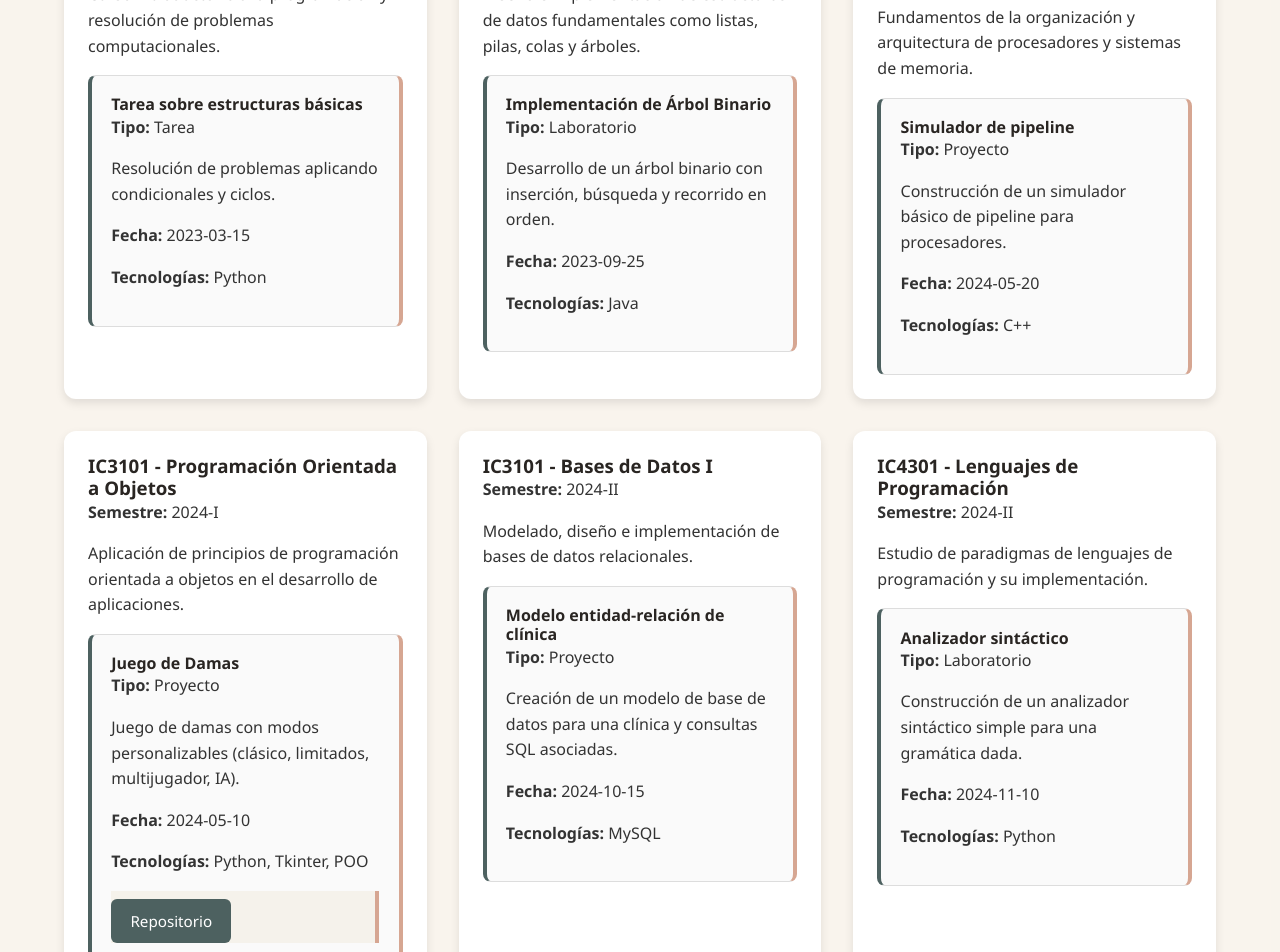
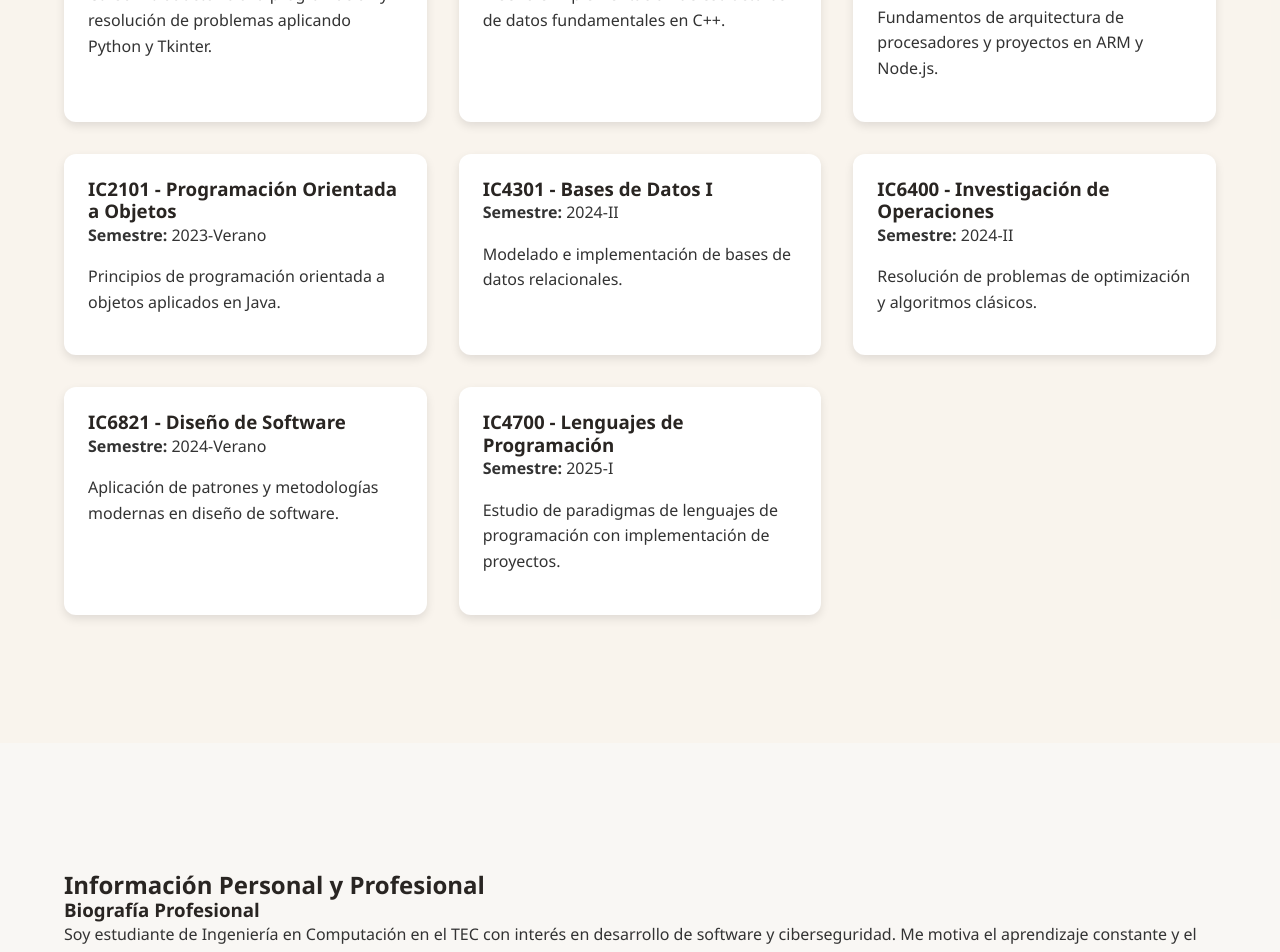
Before and after one commit to jimendezm/portafolio-pw, a React (Vite) app: page / in a window 1280 px wide. Shown: the part 1160-2112 px from the top of the page. Built offline with nearby package versions, Linux system fonts and the light colour scheme.

Commit message:
Filtrado de trabajos

```diff
--- a/src/components/informacion.jsx
+++ b/src/components/informacion.jsx
@@ -108,7 +108,7 @@ export default function Informacion() {
       <ul>
         {cvData.educacion.map((edu, i) => (
           <li key={i}>
-            <strong>{edu.titulo}</strong> - {edu.institucion} ({edu.periodo})
+            {edu.titulo} - {edu.institucion} ({edu.periodo})
           </li>
         ))}
       </ul>
--- a/src/components/trabajos.jsx
+++ b/src/components/trabajos.jsx
@@ -1,20 +1,103 @@
+import { useState } from "react";
 import proyectosData from "../data/proyectos.json";
 
 export default function Trabajos() {
+  const [selectedCurso, setSelectedCurso] = useState(null);
+  const [filters, setFilters] = useState({
+    tipo: "",
+    tecnologia: "",
+    fecha: "",
+  });
+
+  // Manejo de filtros
+  const handleFilterChange = (e) => {
+    const { name, value } = e.target;
+    setFilters({ ...filters, [name]: value });
+  };
+
+  // Aplicar filtros al modal
+  const getFilteredTrabajos = () => {
+    if (!selectedCurso) return [];
+
+    return selectedCurso.trabajos.filter((trabajo) => {
+      const matchTipo = filters.tipo
+        ? trabajo.tipo.toLowerCase() === filters.tipo.toLowerCase()
+        : true;
+      const matchTecnologia = filters.tecnologia
+        ? trabajo.tecnologias.some((t) =>
+            t.toLowerCase().includes(filters.tecnologia.toLowerCase())
+          )
+        : true;
+      const matchFecha = filters.fecha
+        ? trabajo.fecha.includes(filters.fecha)
+        : true;
+
+      return matchTipo && matchTecnologia && matchFecha;
+    });
+  };
+
   return (
     <section id="trabajos">
       <h2>Trabajos Académicos</h2>
+
       <div className="cursos-container">
         {proyectosData.map((curso, index) => (
-          <article className="curso-card" key={index}>
+          <article
+            className="curso-card"
+            key={index}
+            onClick={() => setSelectedCurso(curso)}
+            style={{ cursor: "pointer" }}
+          >
             <h3>{curso.curso}</h3>
             <p>
               <strong>Semestre:</strong> {curso.semestre}
             </p>
             <p>{curso.descripcion}</p>
+          </article>
+        ))}
+      </div>
 
+      {/* Modal */}
+      {selectedCurso && (
+        <div className="modal-overlay" onClick={() => setSelectedCurso(null)}>
+          <div
+            className="modal-content"
+            onClick={(e) => e.stopPropagation()} // Evita cerrar al hacer click dentro
+          >
+            <h3>{selectedCurso.curso}</h3>
+            <p>
+              <strong>Semestre:</strong> {selectedCurso.semestre}
+            </p>
+            <p>{selectedCurso.descripcion}</p>
+
+            {/* Filtros */}
+            <div className="filters">
+              <input
+                type="text"
+                name="tipo"
+                placeholder="Filtrar por tipo (Proyecto, Tarea...)"
+                value={filters.tipo}
+                onChange={handleFilterChange}
+              />
+              <input
+                type="text"
+                name="tecnologia"
+                placeholder="Filtrar por tecnología"
+                value={filters.tecnologia}
+                onChange={handleFilterChange}
+              />
+              <input
+                type="date"
+                name="fecha"
+                placeholder="Filtrar por fecha (YYYY-MM-DD)"
+                value={filters.fecha}
+                onChange={handleFilterChange}
+              />
+            </div>
+
+            {/* Trabajos filtrados */}
             <div className="proyectos-container">
-              {curso.trabajos.map((trabajo, i) => (
+              {getFilteredTrabajos().map((trabajo, i) => (
                 <div className="proyecto-card" key={i}>
                   <h4>{trabajo.nombre}</h4>
                   <p>
@@ -53,9 +136,13 @@ export default function Trabajos() {
                 </div>
               ))}
             </div>
-          </article>
-        ))}
-      </div>
+
+            <button className="btn" onClick={() => setSelectedCurso(null)}>
+              Cerrar
+            </button>
+          </div>
+        </div>
+      )}
     </section>
   );
 }
--- a/src/data/proyectos.json
+++ b/src/data/proyectos.json
@@ -1,15 +1,24 @@
 [
   {
     "curso": "IC1803 - Taller de Programación",
-    "semestre": "2023-I",
-    "descripcion": "Curso introductorio a la programación y resolución de problemas computacionales.",
+    "semestre": "2023-II",
+    "descripcion": "Curso introductorio a la programación y resolución de problemas aplicando Python y Tkinter.",
     "trabajos": [
       {
-        "nombre": "Tarea sobre estructuras básicas",
-        "tipo": "Tarea",
-        "descripcion": "Resolución de problemas aplicando condicionales y ciclos.",
-        "fecha": "2023-03-15",
-        "tecnologias": ["Python"],
+        "nombre": "Gestión de aerolínea",
+        "tipo": "Proyecto",
+        "descripcion": "Aplicación en Python para gestionar vuelos y pasajeros utilizando Tkinter.",
+        "fecha": "2023-04-15",
+        "tecnologias": ["Python", "Tkinter"],
+        "repositorio": null,
+        "sitio": null
+      },
+      {
+        "nombre": "Juego de Damas",
+        "tipo": "Proyecto",
+        "descripcion": "Juego de damas en Python con interfaz gráfica en Tkinter.",
+        "fecha": "2023-05-20",
+        "tecnologias": ["Python", "Tkinter"],
         "repositorio": null,
         "sitio": null
       }
@@ -17,113 +26,203 @@
   },
   {
     "curso": "IC2001 - Estructuras de Datos",
-    "semestre": "2023-II",
-    "descripcion": "Diseño e implementación de estructuras de datos fundamentales como listas, pilas, colas y árboles.",
+    "semestre": "2024-I",
+    "descripcion": "Diseño e implementación de estructuras de datos fundamentales en C++.",
     "trabajos": [
       {
-        "nombre": "Implementación de Árbol Binario",
-        "tipo": "Laboratorio",
-        "descripcion": "Desarrollo de un árbol binario con inserción, búsqueda y recorrido en orden.",
-        "fecha": "2023-09-25",
-        "tecnologias": ["Java"],
-        "repositorio": null,
+        "nombre": "Librería String",
+        "tipo": "Proyecto",
+        "descripcion": "Implementación de una librería para manejo de strings en C++.",
+        "fecha": "2024-03-10",
+        "tecnologias": ["C++"],
+        "repositorio": "https://git.mora.co.cr/jimendez/libreria-string.git",
+        "sitio": null
+      },
+      {
+        "nombre": "Trivia",
+        "tipo": "Proyecto",
+        "descripcion": "Juego de trivia con lectura de archivos y uso de librería String.",
+        "fecha": "2024-04-05",
+        "tecnologias": ["C++"],
+        "repositorio": "https://git.mora.co.cr/geovanniga32/trivia.git",
+        "sitio": null
+      },
+      {
+        "nombre": "Constructor XML",
+        "tipo": "Proyecto",
+        "descripcion": "Constructor de documentos XML utilizando C++.",
+        "fecha": "2024-05-12",
+        "tecnologias": ["C++"],
+        "repositorio": "https://git.mora.co.cr/geovanniga32/constructor-xml.git",
+        "sitio": null
+      },
+      {
+        "nombre": "Visualizador de grafos",
+        "tipo": "Proyecto",
+        "descripcion": "Implementación de varios algoritmos de búsqueda y visualización de grafos en C++.",
+        "fecha": "2024-06-20",
+        "tecnologias": ["C++"],
+        "repositorio": "https://git.mora.co.cr/geovanniga32/proyecto-4-visualizadordegrafos.git",
         "sitio": null
       }
     ]
   },
   {
-    "curso": "IC2101 - Arquitectura de Computadores",
+    "curso": "IC3101 - Arquitectura de Computadores",
     "semestre": "2024-I",
-    "descripcion": "Fundamentos de la organización y arquitectura de procesadores y sistemas de memoria.",
+    "descripcion": "Fundamentos de arquitectura de procesadores y proyectos en ARM y Node.js.",
     "trabajos": [
       {
-        "nombre": "Simulador de pipeline",
+        "nombre": "Calculadora multibase",
         "tipo": "Proyecto",
-        "descripcion": "Construcción de un simulador básico de pipeline para procesadores.",
-        "fecha": "2024-05-20",
-        "tecnologias": ["C++"],
-        "repositorio": null,
+        "descripcion": "Conversión directa entre bases sin pasar por decimal.",
+        "fecha": "2024-04-18",
+        "tecnologias": ["Node.js"],
+        "repositorio": "https://git.mora.co.cr/jimendez/calculadora-multibase.git",
+        "sitio": null
+      },
+      {
+        "nombre": "Proyecto Matrices",
+        "tipo": "Proyecto",
+        "descripcion": "Operaciones con matrices en ensamblador ARM.",
+        "fecha": "2024-05-30",
+        "tecnologias": ["ARM Assembly"],
+        "repositorio": "https://git.mora.co.cr/jimenez/proyecto-matrices.git",
+        "sitio": null
+      },
+      {
+        "nombre": "Battleship",
+        "tipo": "Proyecto",
+        "descripcion": "Juego Battleship implementado en ARM.",
+        "fecha": "2024-06-25",
+        "tecnologias": ["ARM Assembly"],
+        "repositorio": "https://git.mora.co.cr/jimendez/proyecto-3-battleship.git",
         "sitio": null
       }
     ]
   },
   {
-    "curso": "IC3101 - Programación Orientada a Objetos",
-    "semestre": "2024-I",
-    "descripcion": "Aplicación de principios de programación orientada a objetos en el desarrollo de aplicaciones.",
+    "curso": "IC2101 - Programación Orientada a Objetos",
+    "semestre": "2023-Verano",
+    "descripcion": "Principios de programación orientada a objetos aplicados en Java.",
     "trabajos": [
       {
-        "nombre": "Juego de Damas",
+        "nombre": "Tienda de ciclismo",
         "tipo": "Proyecto",
-        "descripcion": "Juego de damas con modos personalizables (clásico, limitados, multijugador, IA).",
-        "fecha": "2024-05-10",
-        "tecnologias": ["Python", "Tkinter", "POO"],
-        "repositorio": "https://github.com/jimendezm/checkers-game",
+        "descripcion": "Gestión de tienda de ciclismo con manejo de archivos CSV en Java.",
+        "fecha": "2023-07-10",
+        "tecnologias": ["Java", "CSV"],
+        "repositorio": "https://github.com/2023-Semestre-2/proyecto-1-geovanni-jimena-y-camilo.git",
+        "sitio": null
+      },
+      {
+        "nombre": "Simulador de procesos",
+        "tipo": "Proyecto",
+        "descripcion": "Simulación de procesos con threads en Java.",
+        "fecha": "2023-08-15",
+        "tecnologias": ["Java", "Threads"],
+        "repositorio": "https://github.com/2023-Semestre-2/proyecto-2-jimena-camilo-y-geovanni.git",
         "sitio": null
       }
     ]
   },
   {
-    "curso": "IC3101 - Bases de Datos I",
+    "curso": "IC4301 - Bases de Datos I",
     "semestre": "2024-II",
-    "descripcion": "Modelado, diseño e implementación de bases de datos relacionales.",
+    "descripcion": "Modelado e implementación de bases de datos relacionales.",
     "trabajos": [
       {
-        "nombre": "Modelo entidad-relación de clínica",
+        "nombre": "ERP",
         "tipo": "Proyecto",
-        "descripcion": "Creación de un modelo de base de datos para una clínica y consultas SQL asociadas.",
-        "fecha": "2024-10-15",
-        "tecnologias": ["MySQL"],
-        "repositorio": null,
+        "descripcion": "Sistema ERP desarrollado en .NET con Razor Pages.",
+        "fecha": "2024-11-01",
+        "tecnologias": [".NET Razor Pages", "SQL", "C#"],
+        "repositorio": "https://github.com/RaJami1205/Enterprise-Resource-Planning.git",
         "sitio": null
       }
     ]
   },
   {
-    "curso": "IC4301 - Lenguajes de Programación",
+    "curso": "IC6400 - Investigación de Operaciones",
     "semestre": "2024-II",
-    "descripcion": "Estudio de paradigmas de lenguajes de programación y su implementación.",
+    "descripcion": "Resolución de problemas de optimización y algoritmos clásicos.",
     "trabajos": [
       {
-        "nombre": "Analizador sintáctico",
-        "tipo": "Laboratorio",
-        "descripcion": "Construcción de un analizador sintáctico simple para una gramática dada.",
-        "fecha": "2024-11-10",
-        "tecnologias": ["Python"],
-        "repositorio": null,
+        "nombre": "Página de resolución de ejercicios",
+        "tipo": "Proyecto",
+        "descripcion": "Implementación de algoritmos como Knapsack, Binary Tree, Shortest Path y Sport Series.",
+        "fecha": "2024-11-20",
+        "tecnologias": ["Python", "Flask", "React"],
+        "repositorio": "https://github.com/RandallCorellaCastillo/PYIO.git",
         "sitio": null
       }
     ]
   },
   {
-    "curso": "IC4700 - Diseño de Software",
-    "semestre": "2024-II",
-    "descripcion": "Diseño de aplicaciones de software aplicando patrones, principios y metodologías de desarrollo.",
+    "curso": "IC6821 - Diseño de Software",
+    "semestre": "2024-Verano",
+    "descripcion": "Aplicación de patrones y metodologías modernas en diseño de software.",
     "trabajos": [
       {
-        "nombre": "Sistema ERP (Prototipo)",
+        "nombre": "Proyecto Hacienda",
         "tipo": "Proyecto",
-        "descripcion": "Prototipo ERP con módulos de usuarios, nómina, inventario y facturación.",
-        "fecha": "2024-10-01",
-        "tecnologias": [".NET Razor Pages", "SQL", "C#"],
-        "repositorio": "https://github.com/jimendezm/erp-system",
+        "descripcion": "Aplicación para Hacienda desarrollada en equipo.",
+        "fecha": "2024-07-15",
+        "tecnologias": ["React", ".NET", "SQL"],
+        "repositorio": "https://github.com/Braslyvm/-Proyecto-1-Dise-o-Hacienda.git",
+        "sitio": null
+      },
+      {
+        "nombre": "Proyecto Taller Mecánico",
+        "tipo": "Proyecto",
+        "descripcion": "Aplicación web y móvil con autenticación Firebase y traducción AWS.",
+        "fecha": "2024-08-30",
+        "tecnologias": ["React", "Firebase", "AWS"],
+        "repositorio": "https://github.com/Braslyvm/PY2_TallerMecanico_web.git",
         "sitio": null
       }
     ]
   },
   {
-    "curso": "IC8057 - Introducción al Desarrollo de Páginas Web",
+    "curso": "IC4700 - Lenguajes de Programación",
     "semestre": "2025-I",
-    "descripcion": "Fundamentos de HTML, CSS, accesibilidad, SEO y despliegue de aplicaciones web.",
+    "descripcion": "Estudio de paradigmas de lenguajes de programación con implementación de proyectos.",
     "trabajos": [
       {
-        "nombre": "Aplicación Web con Firebase y AWS",
+        "nombre": "Manejo de inventario",
         "tipo": "Proyecto",
-        "descripcion": "Web app con autenticación segura, integración con API de Hacienda y traducción dinámica.",
-        "fecha": "2025-04-15",
-        "tecnologias": ["React", "Firebase", "AWS"],
-        "repositorio": "https://github.com/jimendezm/webapp-firebase-aws",
-        "sitio": "https://webapp-demo.netlify.app"
+        "descripcion": "Sistema de inventario desarrollado en C.",
+        "fecha": "2025-02-10",
+        "tecnologias": ["C"],
+        "repositorio": "https://github.com/RicardoArce2404/proyecto-1-lp.git",
+        "sitio": null
+      },
+      {
+        "nombre": "Gestión de finca agrícola",
+        "tipo": "Proyecto",
+        "descripcion": "Proyecto en Haskell para gestión de finca agrícola.",
+        "fecha": "2025-03-05",
+        "tecnologias": ["Haskell"],
+        "repositorio": "https://github.com/RicardoArce2404/proyecto-2-lp.git",
+        "sitio": null
+      },
+      {
+        "nombre": "Sudoku",
+        "tipo": "Proyecto",
+        "descripcion": "Juego Sudoku implementado en Prolog y con interfaz en Java.",
+        "fecha": "2025-04-20",
+        "tecnologias": ["Prolog", "Java"],
+        "repositorio": "https://github.com/jimendezm/proyecto-3-lp.git",
+        "sitio": null
+      },
+      {
+        "nombre": "Mario Kart",
+        "tipo": "Proyecto",
+        "descripcion": "Juego multijugador Mario Kart con backend en Node.js y frontend en React usando WebSockets.",
+        "fecha": "2025-05-30",
+        "tecnologias": ["Node.js", "React", "WebSockets"],
+        "repositorio": "https://github.com/jimendezm/proyecto-4-lp.git",
+        "sitio": null
       }
     ]
   }
--- a/src/styles/components.css
+++ b/src/styles/components.css
@@ -1,4 +1,4 @@
-/* 🔹 Botones */
+/* Botones */
 .btn {
   display: inline-block;
   margin-top: 0.5rem;
@@ -6,11 +6,10 @@
   border-radius: 6px;
   background: var(--c-verde-oscuro);
   color: white;
-  font-size: 0.95rem;
+  font-size: 0.9rem;
   transition: background 0.2s ease, transform 0.2s ease;
   border: none;
   cursor: pointer;
-  text-align: center;
 }
 
 .btn:hover {
@@ -24,22 +23,34 @@
   transform: translateY(0);
 }
 
-/* 🔹 Cards de proyectos */
+/* Proyectos */
 .proyecto-card {
   background: #fafafa;
   border-radius: 8px;
-  padding: 1.2rem;
+  padding: 1rem;
   border: 1px solid #ddd;
   transition: transform 0.2s ease, box-shadow 0.2s ease;
-  overflow-x: auto;
 }
-
 .proyecto-card:hover {
   transform: translateY(-4px);
   box-shadow: 0 6px 14px rgba(0, 0, 0, 0.15);
 }
 
-/* 🔹 Tags y Badges */
+/* Cards de cursos clicables */
+.curso-card {
+  background: #fff;
+  border-radius: 12px;
+  padding: 1.5rem;
+  box-shadow: 0 4px 10px rgba(0, 0, 0, 0.1);
+  transition: transform 0.3s ease, box-shadow 0.3s ease;
+  cursor: pointer;
+}
+.curso-card:hover {
+  transform: translateY(-5px);
+  box-shadow: 0 6px 16px rgba(0, 0, 0, 0.2);
+}
+
+/* Tags y Badges */
 .tag {
   background: var(--c-verde-oscuro);
   color: white;
@@ -56,15 +67,66 @@
   border-radius: 50px;
 }
 
-/* 🔹 Pseudo-clases estructurales */
-.proyectos-container div:first-child {
-  border-left: 4px solid var(--c-verde-oscuro);
+/* Modal */
+.modal-overlay {
+  position: fixed;
+  top: 0;
+  left: 0;
+  width: 100%;
+  height: 100%;
+  background: rgba(0, 0, 0, 0.6);
+  display: flex;
+  justify-content: center;
+  align-items: center;
+  z-index: 2000;
 }
-.proyectos-container div:last-child {
-  border-right: 4px solid var(--c-terracota);
+
+.modal-content {
+  background: white;
+  border-radius: 12px;
+  padding: 2rem;
+  max-width: 800px;
+  width: 90%;
+  max-height: 90vh;
+  overflow-y: auto;
+  position: relative;
+  box-shadow: 0 8px 24px rgba(0, 0, 0, 0.25);
+  animation: fadeInUp 0.3s ease;
 }
-.proyectos-container div:nth-child(2n) {
-  background: #f5f2eb;
+
+/* Animación modal */
+@keyframes fadeInUp {
+  from {
+    opacity: 0;
+    transform: translateY(30px);
+  }
+  to {
+    opacity: 1;
+    transform: translateY(0);
+  }
+}
+
+/* Filtros */
+.filters {
+  display: flex;
+  flex-wrap: wrap;
+  gap: 1rem;
+  margin: 1rem 0 2rem;
+}
+
+.filters input {
+  flex: 1;
+  min-width: 200px;
+  padding: 0.6rem;
+  border-radius: 6px;
+  border: 1px solid #ccc;
+  font-size: 0.9rem;
+  transition: border 0.2s ease;
+}
+
+.filters input:focus {
+  border-color: var(--c-terracota);
+  outline: none;
 }
 
 /* 🔹 Presentación con foto */
--- a/src/styles/layout.css
+++ b/src/styles/layout.css
@@ -17,6 +17,11 @@ header {
   width: 100%;
   margin: 0 auto;
   padding: 1rem 2rem;
+}
+
+.proyectos-container {
+  display: grid;
+  gap: 1rem;
 }
 
 .logo {
@@ -148,6 +153,7 @@ section:nth-child(even) {
 }
 
 /* 🔹 Grid de cursos */
+/* 🔹 Grid de cursos */
 .cursos-container {
   display: grid;
   grid-template-columns: repeat(auto-fit, minmax(320px, 1fr));
@@ -160,7 +166,12 @@ section:nth-child(even) {
   border-radius: 12px;
   padding: 1.5rem;
   box-shadow: 0 4px 10px rgba(0, 0, 0, 0.1);
+  height: auto;
+  display: flex;
+  flex-direction: column; /* Permite organizar internamente */
+  justify-content: flex-start;
 }
+
 
 .curso-card p + .proyectos-container {
   margin-top: 1rem;
```
